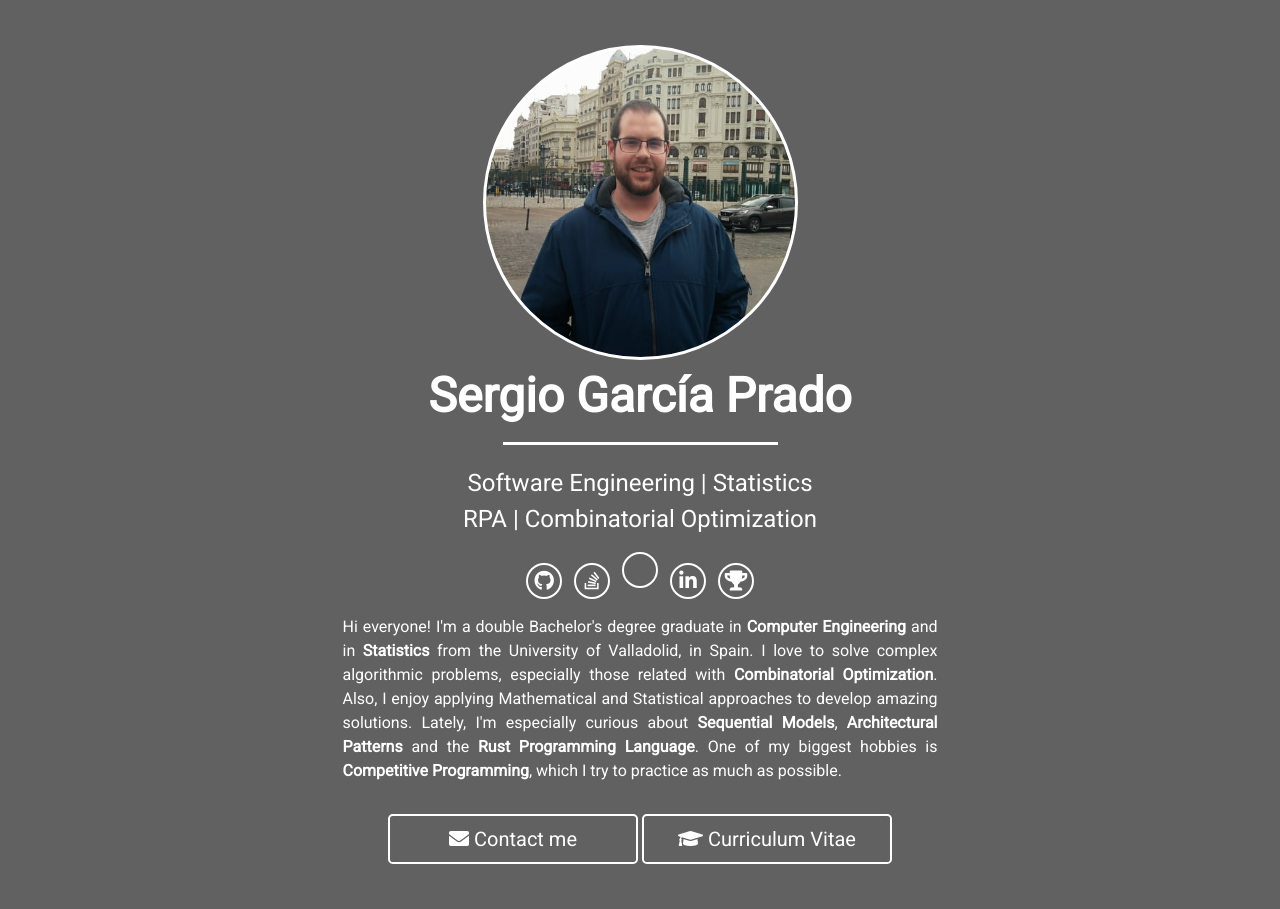
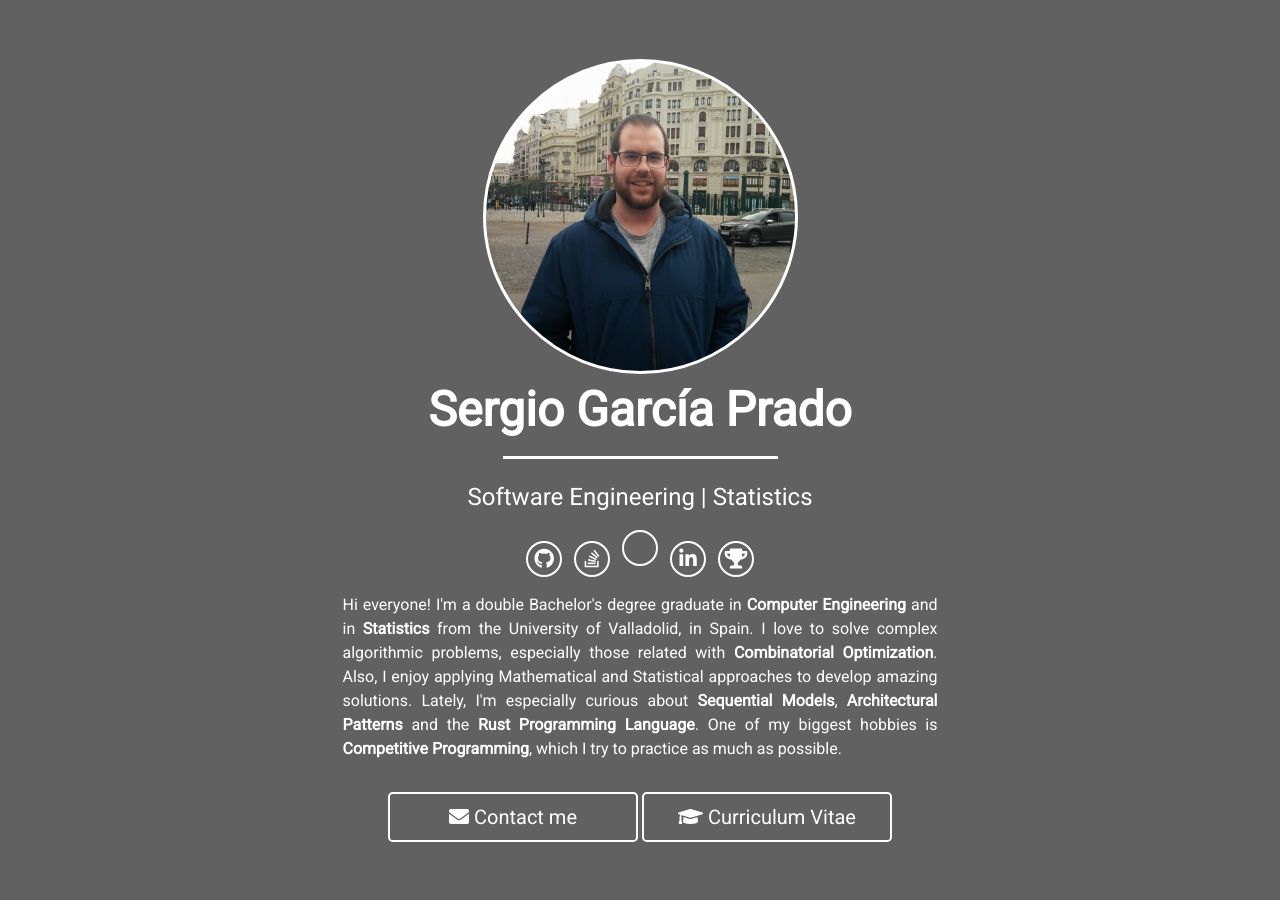
Before and after one commit to garciparedes/garciparedes.github.io, a Jekyll site: the page built from index.html, in a window 1280 px wide. Built offline with Jekyll 4.4.1, drawn with Linux system fonts in a browser that asks for light colours; a style sheet for code colours, icons or effects is not loaded.

Commit message:
Update _config.yml

```diff
--- a/_config.yml
+++ b/_config.yml
@@ -2,8 +2,8 @@
 title: Sergio García Prado
 email: sergio@garciparedes.me
 url: https://garciparedes.me
-summary: "Software Engineering | Statistics | RPA | Combinatorial Optimization"
-skills: "Software Engineering | Statistics <br/> RPA | Combinatorial Optimization"
+summary: "Software Engineering | Statistics"
+skills: "Software Engineering | Statistics"
 meta_author: Sergio García Prado
 
 # Google webmaster tools
```
